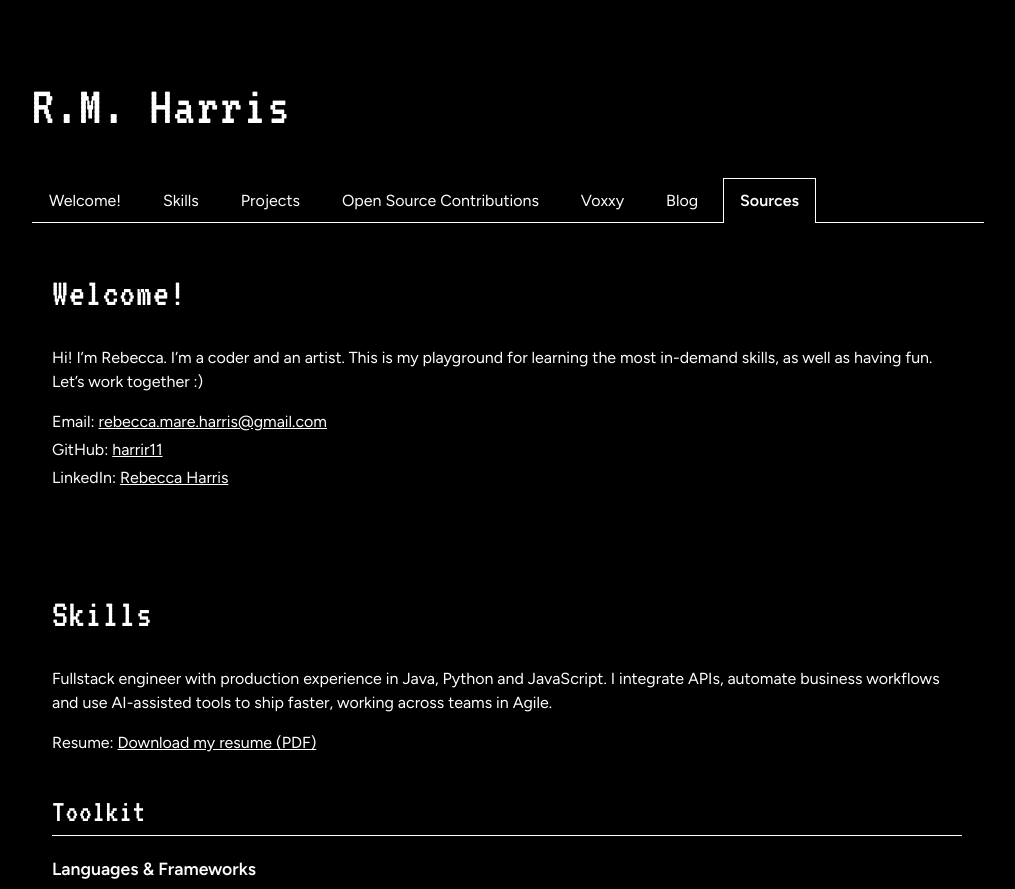
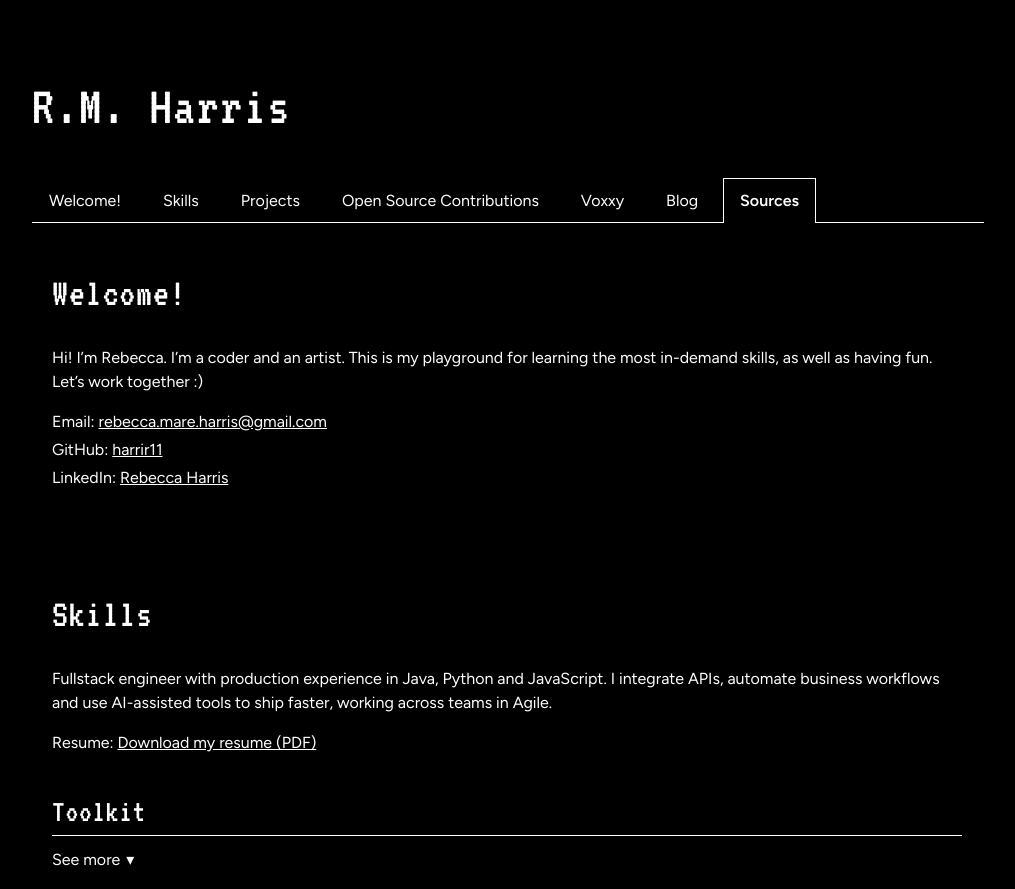
Before and after one commit to harrir11/Skills_Portfolio, a React (Vite) app: page / in a window 1280 px wide. Shown: the top 889 px of the page, without its empty margins (132-1147 px from the left). Built offline with nearby package versions, Linux system fonts and the light colour scheme.

Commit message:
Add See more / See less toggle to Toolkit and Experience

```diff
--- a/src/App.tsx
+++ b/src/App.tsx
@@ -409,6 +409,55 @@ function SectionBlock({
   );
 }
 
+const COLLAPSIBLE_GROUPS = ["Toolkit", "Experience"];
+
+function GroupBlock({ group }: { group: Group }) {
+  const collapsible = COLLAPSIBLE_GROUPS.includes(group.heading);
+  const [open, setOpen] = useState(false);
+  const showSections = !collapsible || open;
+  return (
+    <div className="group">
+      <h3>{group.heading}</h3>
+      {collapsible && (
+        <button
+          type="button"
+          className="toggle"
+          onClick={() => setOpen(!open)}
+          aria-expanded={open}
+          style={{
+            background: "none",
+            border: "none",
+            color: "inherit",
+            font: "inherit",
+            padding: 0,
+            margin: "12px 0 0",
+            cursor: "pointer",
+            display: "inline-flex",
+            alignItems: "center",
+            gap: 6,
+          }}
+        >
+          {open ? "See less" : "See more"}
+          <span
+            aria-hidden="true"
+            style={{
+              display: "inline-block",
+              transition: "transform 0.2s",
+              transform: open ? "rotate(180deg)" : "none",
+            }}
+          >
+            ▾
+          </span>
+        </button>
+      )}
+      {showSections &&
+        group.sections.map((section) => (
+          <SectionBlock key={section.title} section={section} level="h4" />
+        ))}
+    </div>
+  );
+}
+
 function ProjectContent({ project }: { project: Project }) {
   return (
     <div className={project.image ? "intro" : undefined}>
@@ -464,16 +513,7 @@ function ProjectContent({ project }: { project: Project }) {
           <SectionBlock key={section.title} section={section} level="h3" />
         ))}
         {project.groups?.map((group) => (
-          <div className="group" key={group.heading}>
-            <h3>{group.heading}</h3>
-            {group.sections.map((section) => (
-              <SectionBlock
-                key={section.title}
-                section={section}
-                level="h4"
-              />
-            ))}
-          </div>
+          <GroupBlock key={group.heading} group={group} />
         ))}
       </div>
     </div>
```
